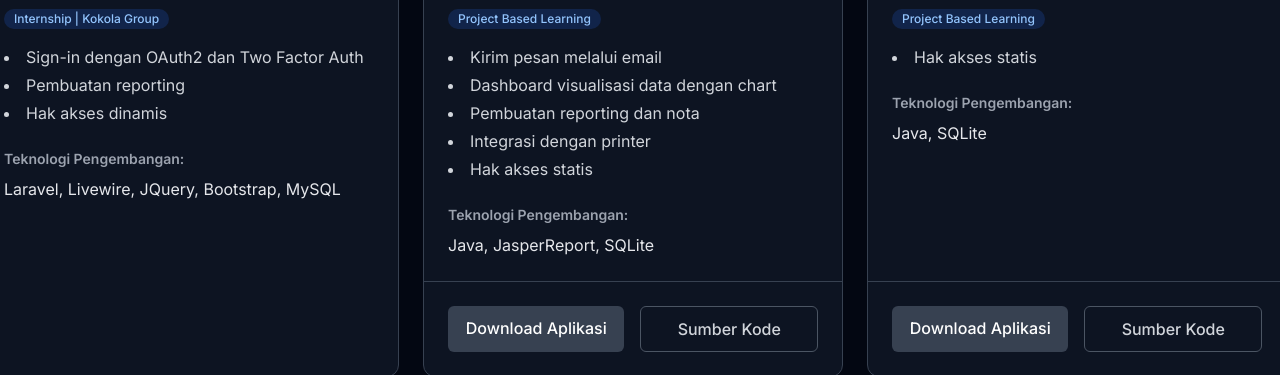
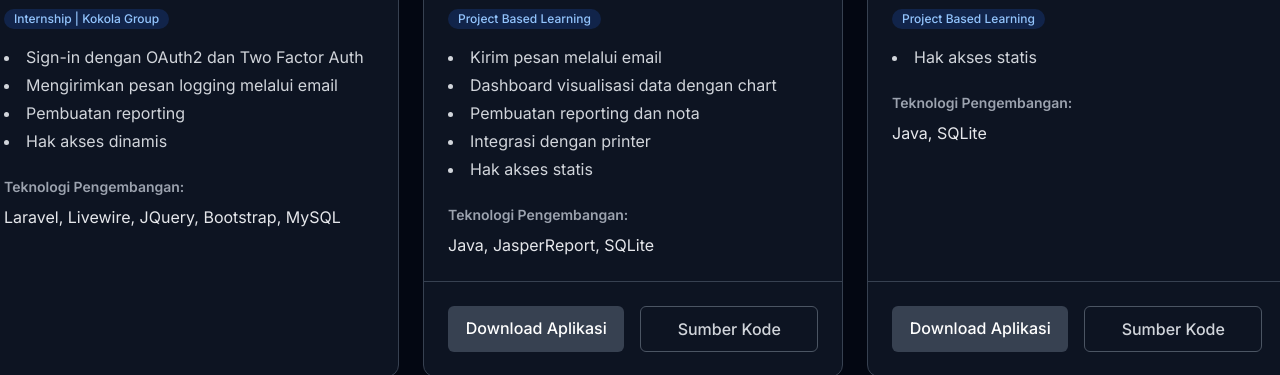
Before and after one commit to nextaliakbar/portofolio.github.io, a plain HTML site: page index.html in a window 1280 px wide. Shown: the part 725-1100 px from the top of the page. Drawn offline with nearby package versions, Linux system fonts and the light colour scheme.

Commit message:
Update website portofolio 1.8

```diff
--- a/index.html
+++ b/index.html
@@ -203,6 +203,7 @@
                 </span>
                 <ul class="list-disc list-inside text-gray-300 space-y-1 mb-6">
                   <li>Sign-in dengan OAuth2 dan Two Factor Auth</li>
+                  <li>Mengirimkan pesan logging melalui email</li>
                   <li>Pembuatan reporting</li>
                   <li>Hak akses dinamis</li>
                 </ul>
```
